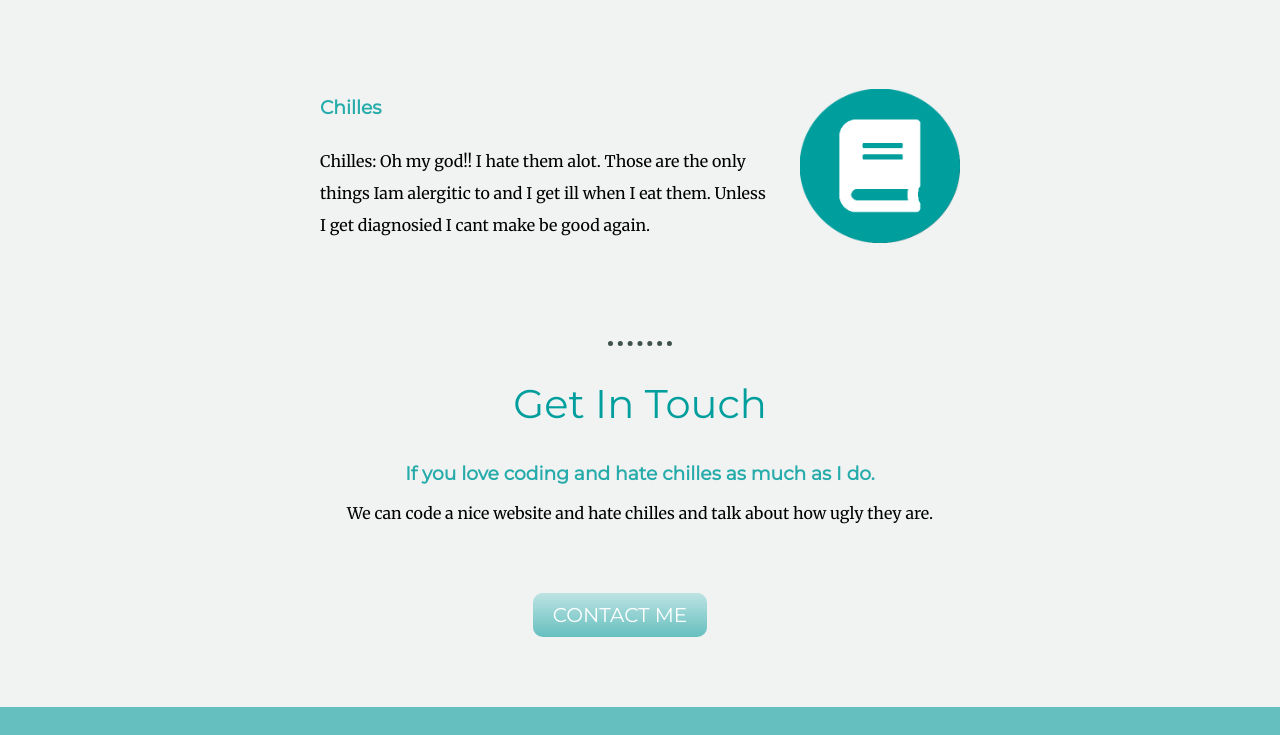
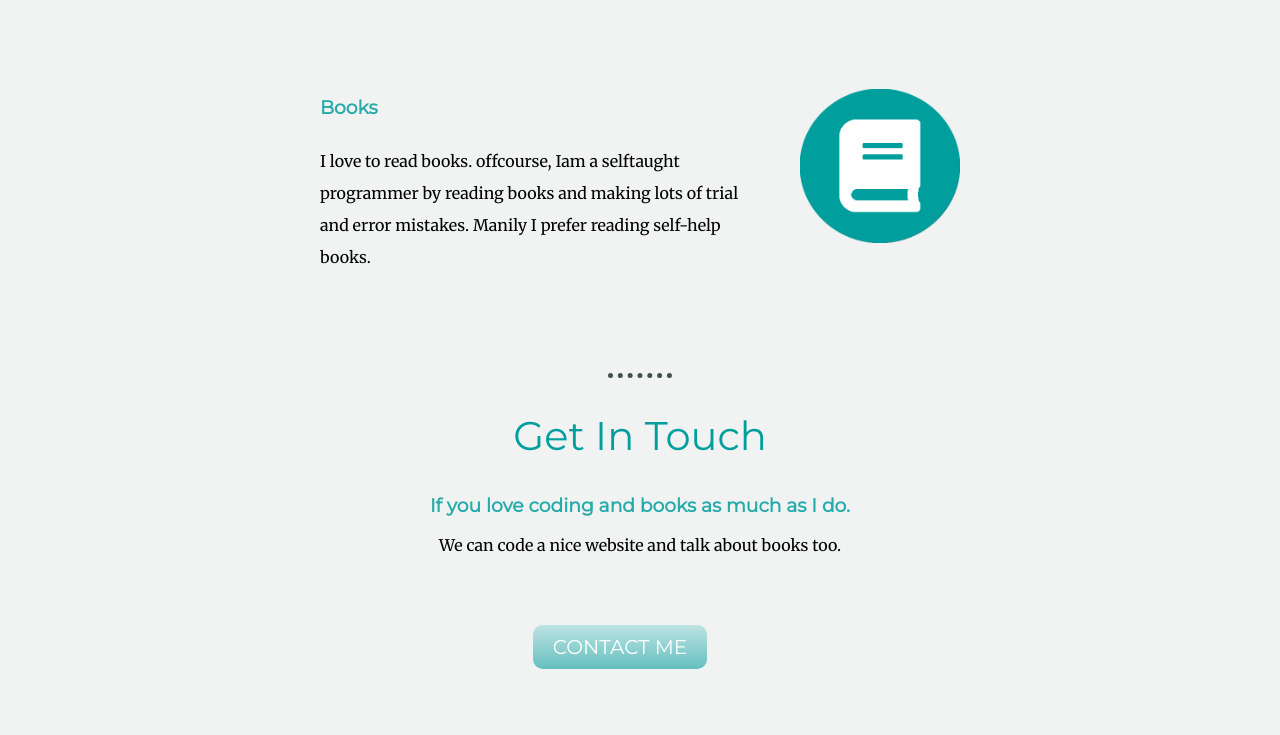
Before and after one commit to Raghav111/Portofolia, a plain HTML site: page index.html in a window 1280 px wide. Shown: the part 1417-2152 px from the top of the page. Drawn offline with Linux system fonts and the light colour scheme.

Commit message:
some edits to index

```diff
--- a/index.html
+++ b/index.html
@@ -34,15 +34,15 @@
     </div>
     <div class="skill-row">
       <img class="image-width-chillies" src="images\chillies.png" alt="">
-      <h3>Chilles</h3>
-      <p>Chilles: Oh my god!! I hate them alot. Those are the only things Iam alergitic to and I get ill when I eat them. Unless I get diagnosied I cant make be good again.</p>
+      <h3>Books</h3>
+      <p>I love to read books. offcourse, Iam a selftaught programmer by reading books and making lots of trial and error mistakes. Manily I prefer reading self-help books.</p>
     </div>
   </div>
   <hr>
   <div class="contact-me">
     <h2>Get In Touch</h2>
-    <h3>If you love coding and hate chilles as much as I do.</h3>
-    <p class="con">We can code a nice website and hate chilles and talk about how ugly they are. </p>
+    <h3>If you love coding and books as much as I do.</h3>
+    <p class="con">We can code a nice website and talk about books too. </p>
     <a class="btn" href="mailto:raghavendramaddy@gmail.com">CONTACT ME</a>
   </div>
 </div>
```
